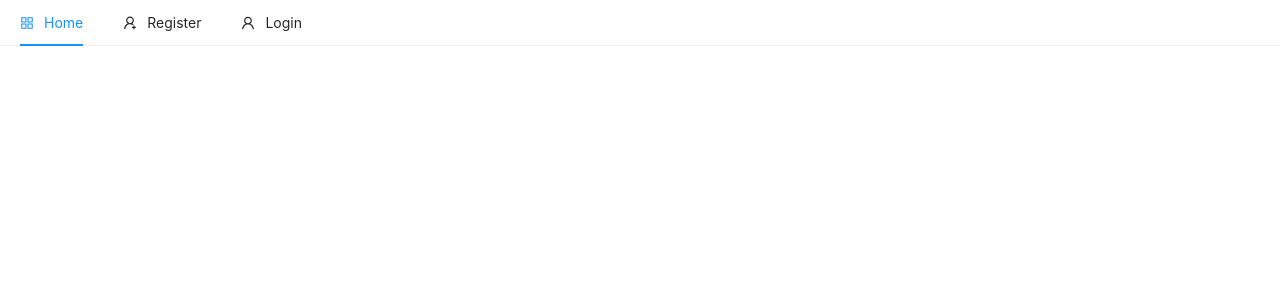
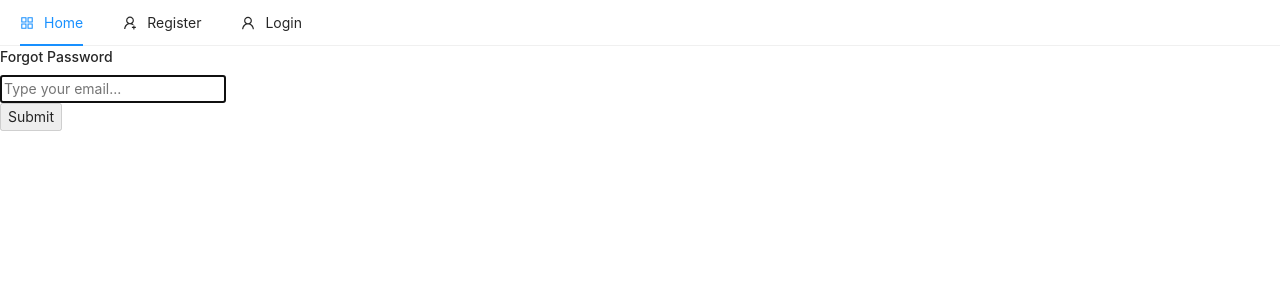
Before and after one commit to SaulAugusto115/MernEcommerce, a React (Create React App) app in the folder client/: page /forgot/password in a window 1280 px wide. Shown: the top 300 px of the page. Built offline with nearby package versions, Linux system fonts and the light colour scheme; no server answers.

Commit message:
Forgot Password Loginc and Rediret logged added

```diff
--- a/client/src/App.js
+++ b/client/src/App.js
@@ -13,6 +13,7 @@
 import Register from './pages/auth/Register';
 import Header from './components/nav/Header';
 import RegisterComplete from './pages/auth/RegisterComplete';
+import ForgotPassword from './pages/auth/ForgotPassword';
 
 
 //firebase imports
@@ -37,10 +38,9 @@
           type: 'LOGGED_IN_USER',
           payload: {
             email: user.email,
-            displayName:user.displayName,
-            token: idTokenResult.token
-
-          }
+            displayName: user.displayName,
+            token: idTokenResult.token,
+          },
         });
 
         //cleanup
@@ -62,6 +62,7 @@
           <Route exact path="/login" component={Login} />
           <Route exact path="/register" component={Register} />
           <Route exact path="/register/complete" component={RegisterComplete} />
+          <Route exact path="/forgot/password"component={ForgotPassword} />
         </Switch>
     </>
   );
--- a/client/src/components/nav/Header.js
+++ b/client/src/components/nav/Header.js
@@ -1,10 +1,12 @@
-import React,{useState} from 'react';
+import React,{useReducer, useState} from 'react';
 import {Menu} from 'antd';
 import { AppstoreOutlined, SettingOutlined,UserOutlined,UserAddOutlined, LogoutOutlined } from '@ant-design/icons';
 import {Link} from 'react-router-dom';
 import firebase from 'firebase';
 import {useDispatch, useSelector} from 'react-redux';
 import {useHistory} from 'react-router-dom';
+import logo from '../../images/logofarrera.PNG'
+import '../../styles.css'
 
 const { SubMenu, Item } = Menu;
 
@@ -35,11 +37,19 @@
     }
 
     return (
+
+
+
+
+
         <Menu onClick={handleClick} selectedKeys={[current]} mode="horizontal">
 
-        <Item key="home" icon={<AppstoreOutlined />}>
+        <Item key="home"  icon={<AppstoreOutlined />}>
          {/* <Link to="/">Home - {JSON.stringify(user)}</Link> */}
-          <Link to="/">Home</Link>
+         {/* <AppstoreOutlined style={{ fontSize: "30px" }} /> */}
+         {/* <Link to="/"><img src={logo} /></Link> */}
+         <Link to="/">Home</Link>
+
         </Item>
 
         {!user && (
@@ -65,7 +75,7 @@
         {user && (
 
 
-        <SubMenu key="SubMenu" icon={<SettingOutlined />} title={user.email && user.email.split('@')[0]} className="float-right">
+        <SubMenu key="SubMenu" icon={<SettingOutlined />} title={user.displayName || user.email && user.email.split('@')[0]} className="float-right">
 
         <Item key="setting:1">Option 1</Item>
         <Item key="setting:2">Option 2</Item>
--- /dev/null
+++ b/client/src/pages/auth/ForgotPassword.js
@@ -0,0 +1,59 @@
+import React,{useState,useEffect} from 'react';
+import {auth} from '../../firebase';
+import {toast} from 'react-toastify';
+import {useSelector} from 'react-redux';
+
+const ForgotPassword = ({history})=>{
+    const [email,setEmail] = useState('');
+    const [loading,setLoading] = useState(false)
+
+    const {user} = useSelector((state) => ({...state}));
+
+    useEffect(() =>{
+
+        if(user && user.token)  history.push("/");
+
+
+    },[user]);
+
+
+const handleSubmit =async (e) =>{
+    e.preventDefault();
+    setLoading(true)
+
+    const config ={
+        url: process.env.REACT_APP_FORGOT_PASSWORD__REDIRECT,
+        handleCodeInApp: true
+
+    }
+
+    await auth.sendPasswordResetEmail(email,config)
+    .then(() =>{
+
+        setEmail("")
+        setLoading(false)
+        toast.success("Check your email for password reset link")
+
+    }).catch((error) =>{
+        setLoading(false)
+        console.log(error)
+        toast.error(error.message)
+
+    })
+}
+    return(
+        <div className="container col-md-6 offset-md-3 p-5">
+
+           {loading ? <h4 className="text-danger">Loading...</h4> : <h4>Forgot Password</h4>}
+
+           <form onSubmit={handleSubmit}>
+            <input type="email" className="form-control" value={email} onChange={e => setEmail(e.target.value)} placeholder="Type your email..." autoFocus/>
+            <br />
+            <button className="btn btn-raised" disabled={!email}>Submit</button>
+           </form>
+
+        </div>
+    )
+}
+
+export default ForgotPassword
--- a/client/src/pages/auth/Login.js
+++ b/client/src/pages/auth/Login.js
@@ -1,20 +1,32 @@
-import React,{useState} from 'react';
+import React,{useState,useEffect} from 'react';
 import {auth, googleAuthProvider, facebookAuthProvider} from '../../firebase';
 import {toast, ToastContainer} from 'react-toastify';
 import { Input, Space, Button } from 'antd';
 import { EyeInvisibleOutlined, EyeTwoTone,MailOutlined,GoogleOutlined,FacebookOutlined } from '@ant-design/icons';
-import {useDispatch} from 'react-redux';
+import {useDispatch,useSelector} from 'react-redux';
+import {Link} from 'react-router-dom'
 
 const {Password} = Input;
 
 
 const Login = ({history}) =>{
 
-const [email,setEmail] = useState("");
-const [password,setPassword] = useState("");
+const [email,setEmail] = useState("sgfarrera@gmail.com");
+const [password,setPassword] = useState("Muukalainen115");
 const [loading,setLoading] = useState(false);
 
 const dispatch = useDispatch();
+
+
+const {user} = useSelector((state) => ({...state}))
+
+
+useEffect(() =>{
+
+    if(user && user.token)  history.push("/");
+
+
+},[user]);
 
 const handleSubmit = async (e) =>{
   e.preventDefault();
@@ -34,7 +46,6 @@
         type: "LOGGED_IN_USER",
         payload:{
             email: user.email,
-            displayName: user.displayName,
             token: idTokenResult.token
         }
     });
@@ -60,6 +71,7 @@
             type: "LOGGED_IN_USER",
             payload: {
                 email: user.email,
+                displayName: user.displayName,
                 token: idTokenResult.token
             }
         });
@@ -83,6 +95,7 @@
             type:"LOGGED_IN_USER",
             payload:{
                 email: user.email,
+                displayName: user.displayName,
                 token: idTokenResult.token
             }
         });
@@ -143,6 +156,10 @@
                     <Button onClick={googleLogin} type="danger" className="mb-3" block shape="round" icon={<GoogleOutlined />}  size="large" >Login with Google</Button>
 
                     <Button onClick={facebookLogin} type="primary" className="mb-3" block shape="round" icon={<FacebookOutlined />}  size="large" >Login with Facebook</Button>
+
+
+
+                    <Link to="/forgot/password" className="text-danger float-right">Forgot Password ?</Link>
                 </div>
             </div>
 
--- a/client/src/pages/auth/Register.js
+++ b/client/src/pages/auth/Register.js
@@ -1,11 +1,22 @@
-import React,{useState} from 'react';
+import React,{useState,useEffect} from 'react';
 import {auth} from '../../firebase';
 import {toast, ToastContainer} from 'react-toastify';
+import {useSelector} from 'react-redux'
 
 
-const Register = () =>{
+const Register = ({history}) =>{
 
 const [email,setEmail] = useState("");
+
+const {user} = useSelector((state) => ({...state}))
+
+
+useEffect(() =>{
+
+    if(user && user.token)  history.push("/");
+
+
+},[user]);
 
 const handleSubmit = async (e) =>{
   //()
--- a/client/src/pages/auth/RegisterComplete.js
+++ b/client/src/pages/auth/RegisterComplete.js
@@ -3,6 +3,7 @@
 import {toast} from 'react-toastify';
 import { Input, Space } from 'antd';
 import { EyeInvisibleOutlined, EyeTwoTone } from '@ant-design/icons';
+import {useSelector}from 'react-redux'
 
 const {Password} = Input;
 
@@ -11,11 +12,19 @@
 const [email,setEmail] = useState("");
 const [password,setPassword] = useState('');
 
+const {user} =useSelector((state) => ({...state}))
+
 useEffect(() => {
     setEmail(window.localStorage.getItem('emailForRegistration'))
     console.log(window.location.href);
     console.log(window.localStorage.getItem('emailForRegistration'))
-}, [])
+
+    if(user && user.token)
+    {
+        history.push("/")
+    }
+
+}, [user])
 
 const handleSubmit = async (e) =>{
   //()
--- a/client/src/reducers/userReducer.js
+++ b/client/src/reducers/userReducer.js
@@ -5,7 +5,6 @@
             return action.payload;
             case "LOGOUT":
                 return action.payload;
-
                 default:
                     return state;
     }
--- /dev/null
+++ b/client/src/styles.css
@@ -0,0 +1,3 @@
+.nav-style{
+    background-color: rgb(196, 104, 196);
+}
```
Also changed, not shown: client/src/images/logofarrera.PNG (added).
